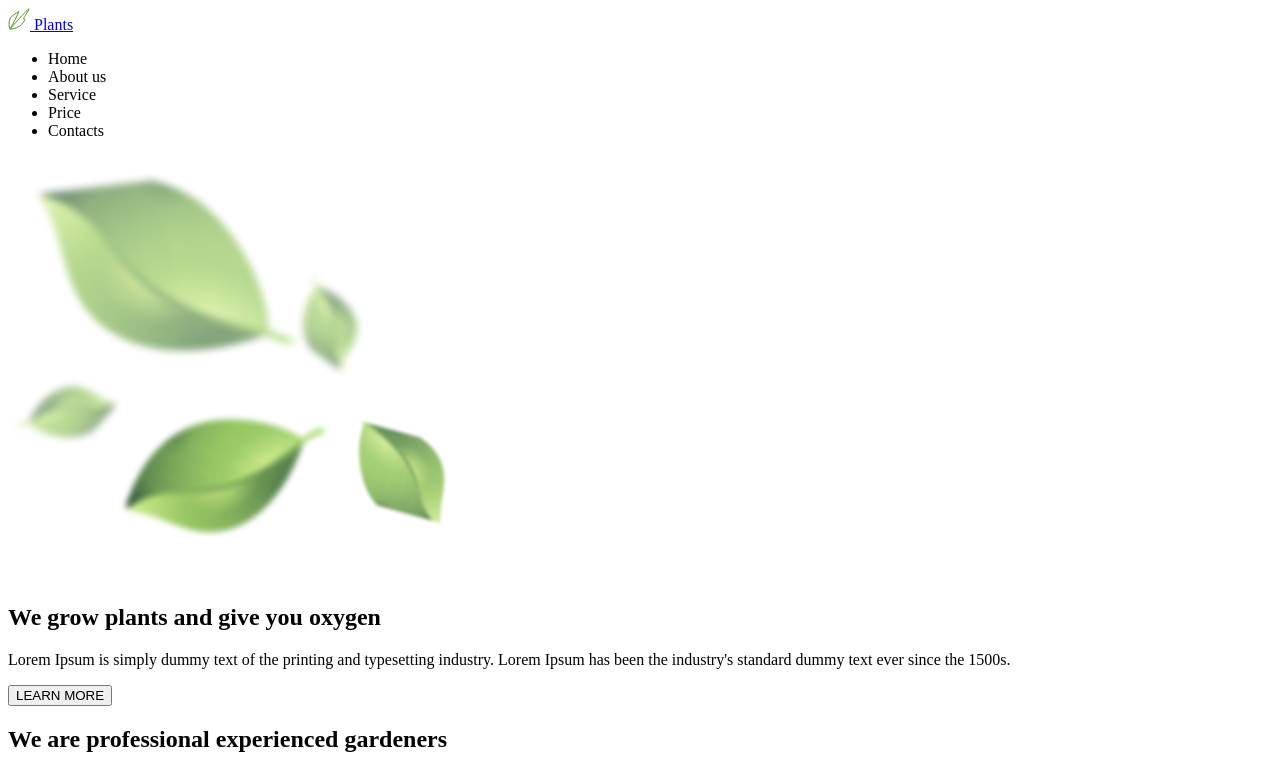
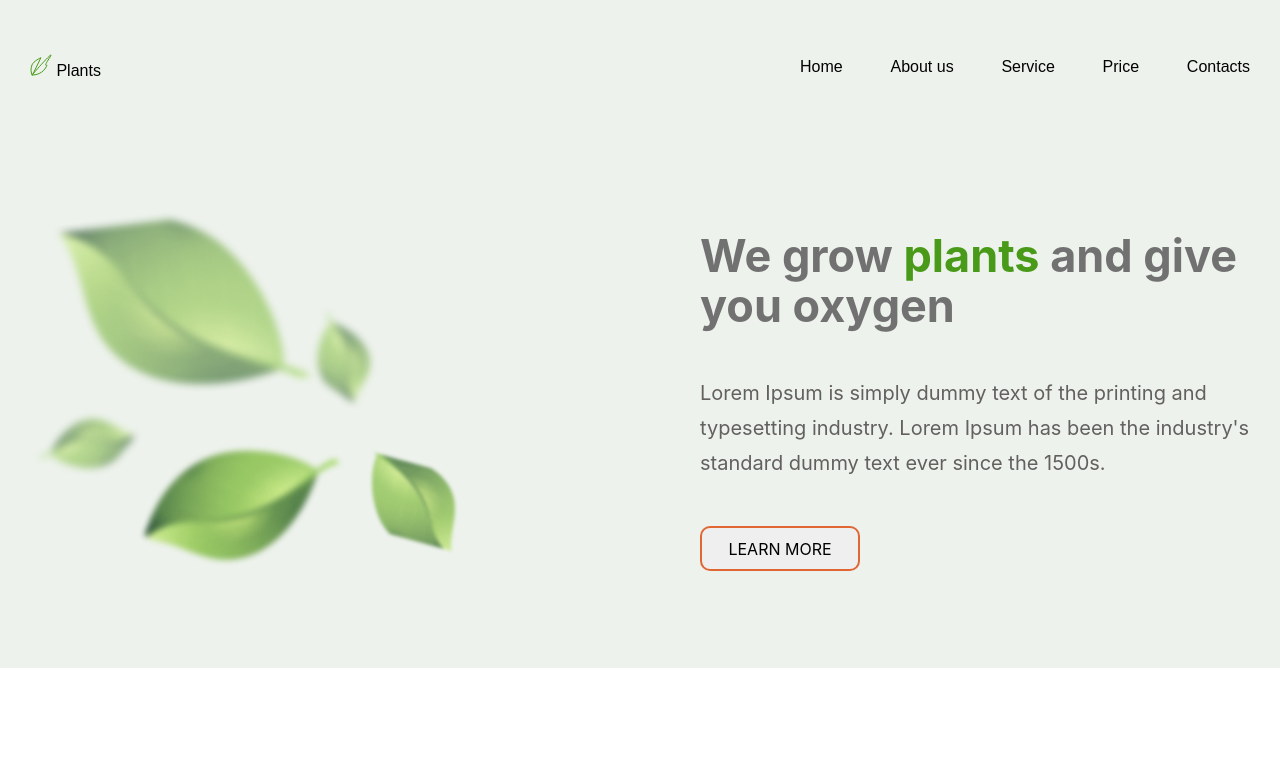
Before and after one commit to zheromskyS/Plants, a website: page index.html in a window 1280 px wide. Shown: the top 758 px of the page. Drawn offline with Linux system fonts and the light colour scheme.

Commit message:
init: add header, welcome

```diff
--- a/index.html
+++ b/index.html
@@ -3,6 +3,7 @@
   <head>
     <meta charset="UTF-8" />
     <title>Title</title>
+    <link rel="stylesheet" href="style.css" type="text/css"/>
   </head>
   <body>
     <header class="header">
@@ -13,21 +14,21 @@
         </a>
 
         <nav class="menu">
-          <ul>
-            <li>
-              <a>Home</a>
+          <ul class="menu-list">
+            <li class="menu__item">
+              <a href="" class="menu__item__link">Home</a>
             </li>
-            <li>
-              <a>About us</a>
+            <li class="menu__item">
+              <a href="" class="menu__item__link">About us</a>
             </li>
-            <li>
-              <a>Service</a>
+            <li class="menu__item">
+              <a href="" class="menu__item__link">Service</a>
             </li>
-            <li>
-              <a>Price</a>
+            <li class="menu__item">
+              <a href="" class="menu__item__link">Price</a>
             </li>
-            <li>
-              <a>Contacts</a>
+            <li class="menu__item">
+              <a href="" class="menu__item__link">Contacts</a>
             </li>
           </ul>
         </nav>
@@ -36,7 +37,7 @@
 
     <main class="main">
       <section class="welcome">
-        <div class="wrapper">
+        <div class="wrapper welcome-wrapper">
           <img src="assets/images/leafs.png" alt="img" class="welcome-img" />
 
           <div class="welcome-description">
@@ -57,11 +58,11 @@
       </section>
 
       <section class="about">
-        <div class="wrapper">
+        <div class="wrapper about-wrapper">
           <div class="about__description">
             <h2 class="about__header">
               We are
-              <span class="header_green">professional experienced</span>
+              <span class="header_new-green">professional experienced</span>
               gardeners
             </h2>
 
--- /dev/null
+++ b/style.css
@@ -0,0 +1,179 @@
+body {
+  margin: 0;
+  padding: 0;
+
+  color: #000000;
+}
+
+.wrapper {
+  width: 1220px;
+
+  margin: 0 auto;
+}
+
+.header {
+  background-color: #edf2ec;
+
+  margin: 0;
+  padding: 0;
+}
+
+.header-wrapper {
+  display: flex;
+  justify-content: space-between;
+}
+
+.logo {
+  font-family: "Inika", sans-serif;
+  font-style: normal;
+  font-weight: 400;
+  font-size: 16px;
+  line-height: 21px;
+  text-decoration: none;
+
+  color: #000000;
+
+  margin: auto 0;
+}
+
+.menu {
+  width: 450px;
+  height: 50px;
+
+  margin: 42px 0;
+}
+
+.menu-list {
+  display: flex;
+  justify-content: space-between;
+
+  margin: 0;
+  padding: 0;
+}
+
+.menu__item {
+  list-style: none;
+}
+
+.menu__item__link {
+  font-family: "Inika", sans-serif;
+  font-style: normal;
+  font-weight: 400;
+  font-size: 16px;
+  line-height: 50px;
+  text-decoration: none;
+
+  color: #010201;
+}
+
+.welcome {
+  background-color: #edf2ec;
+  padding: 62px 0;
+}
+
+.welcome-wrapper {
+  display: flex;
+  justify-content: space-between;
+}
+
+.welcome-img {
+  width: 450px;
+  height: 410px;
+}
+
+.welcome-description {
+  width: 550px;
+  height: 340px;
+
+  margin: auto 0;
+}
+
+.welcome__header {
+  font-family: "Inter", sans-serif;
+  font-style: normal;
+  font-weight: 700;
+  font-size: 45px;
+  line-height: 50px;
+
+  color: #717171;
+
+  margin: 0 0 45px 0;
+}
+
+.header_green {
+  color: #499a18;
+}
+
+.welcome__text {
+  font-family: "Inter", sans-serif;
+  font-style: normal;
+  font-weight: 400;
+  font-size: 20px;
+  line-height: 35px;
+
+  color: #636060;
+
+  margin: 0 0 45px 0;
+}
+
+.welcome__button {
+  font-family: "Inter", sans-serif;
+  font-style: normal;
+  font-weight: 400;
+  font-size: 16px;
+  line-height: 20px;
+
+  color: #000000;
+
+  width: 160px;
+  height: 45px;
+
+  border: 2px solid #e06733;
+  border-radius: 10px;
+
+  margin: 0;
+}
+
+.about {
+  padding: 93px 0;
+}
+
+.about-wrapper {
+  display: flex;
+  justify-content: space-between;
+}
+
+.about__description {
+  width: 605px;
+  height: 350px;
+
+  margin: auto 0;
+}
+
+.about__header {
+  font-family: 'Inika', sans-serif;
+  font-style: normal;
+  font-weight: 400;
+  font-size: 40px;
+  line-height: 52px;
+
+  color: #499A18;
+
+  margin: 0 0 40px 0;
+}
+
+.header_new-green {
+  color: #E06733;
+}
+
+.about__text {
+  font-family: 'Inter', sans-serif;
+  font-style: normal;
+  font-weight: 400;
+  font-size: 20px;
+  line-height: 30px;
+
+  color: #636060;
+
+  margin: 0;
+}
```
